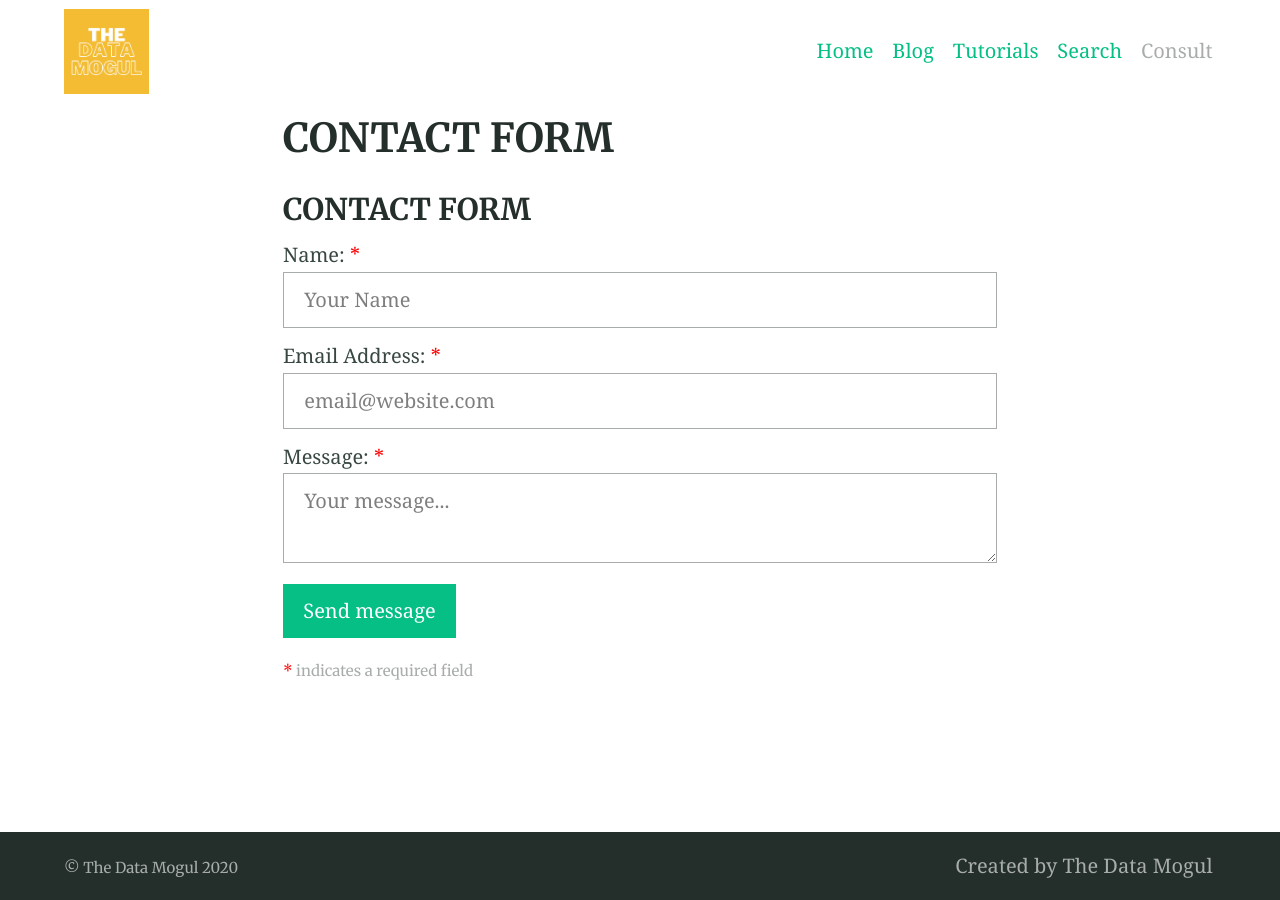
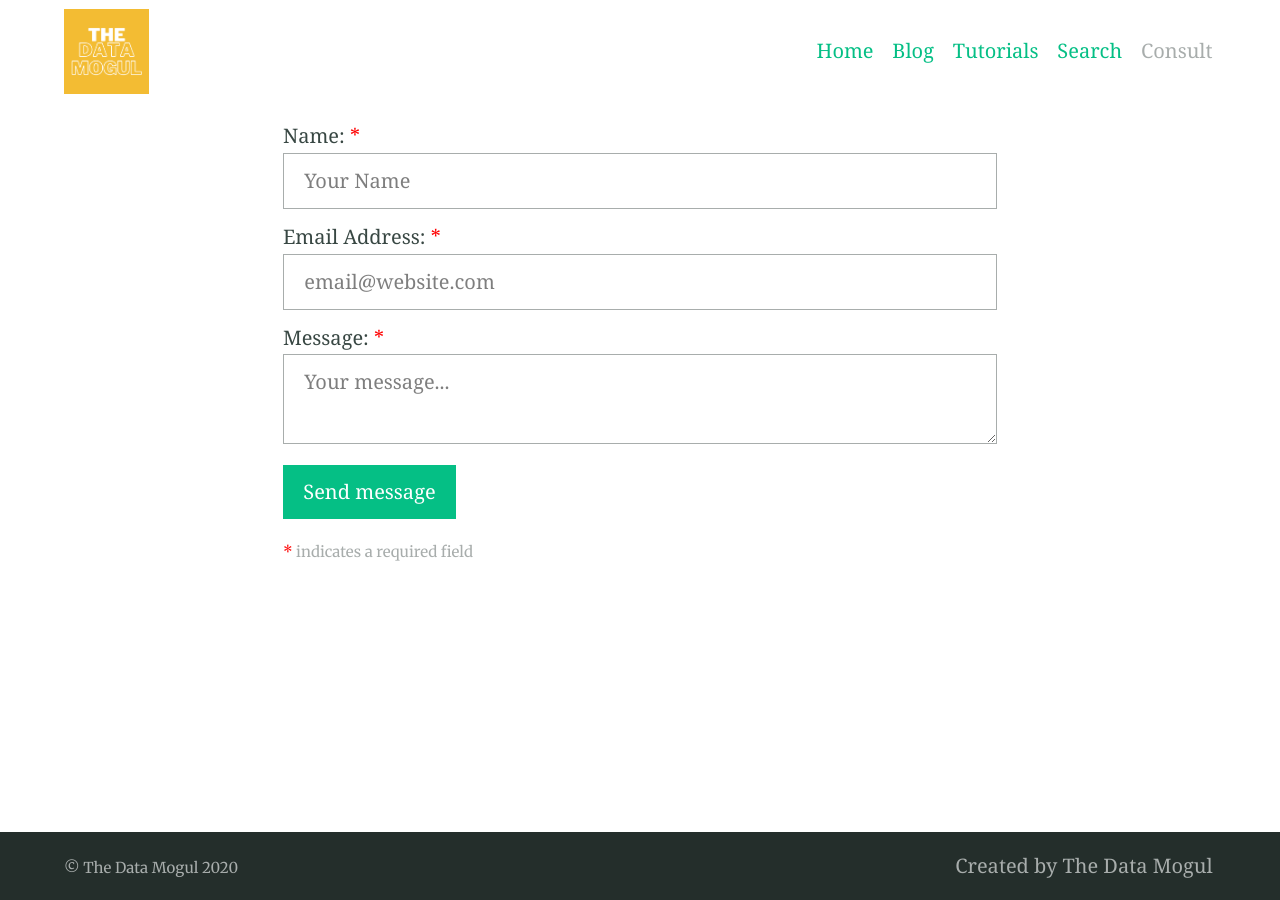
Before and after one commit to the-data-mogul/the-data-mogul.github.io, a Jekyll site: the page built from consult.md, in a window 1280 px wide. Built offline with Jekyll 4.4.1, drawn with Linux system fonts in a browser that asks for light colours; our own code applies the rules of GitHub Pages for plain Markdown files.

Commit message:
Update consult.md

```diff
--- a/consult.md
+++ b/consult.md
@@ -1,3 +1 @@
-### CONTACT FORM
-
 {% include site-form.html %}
```
